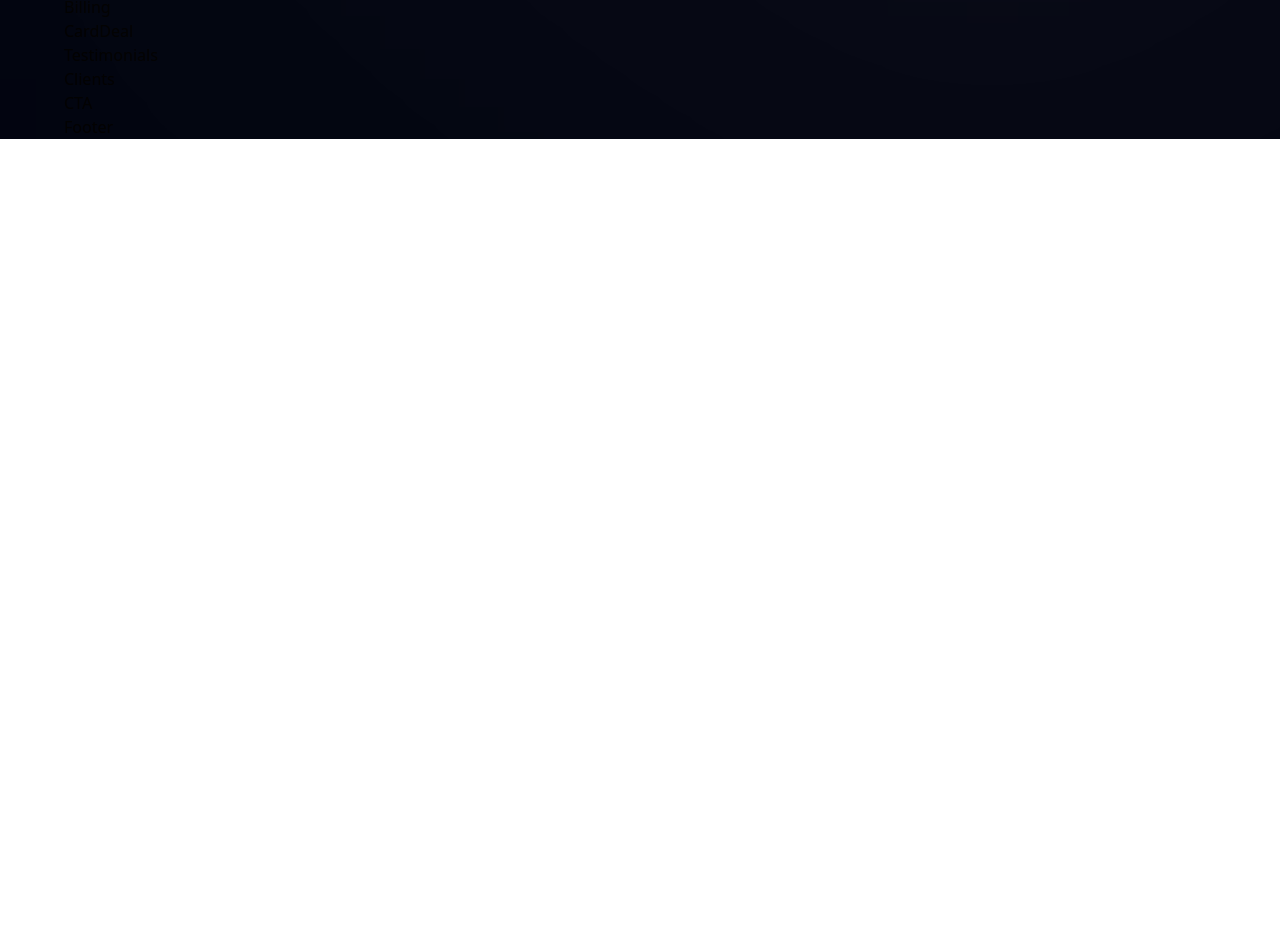
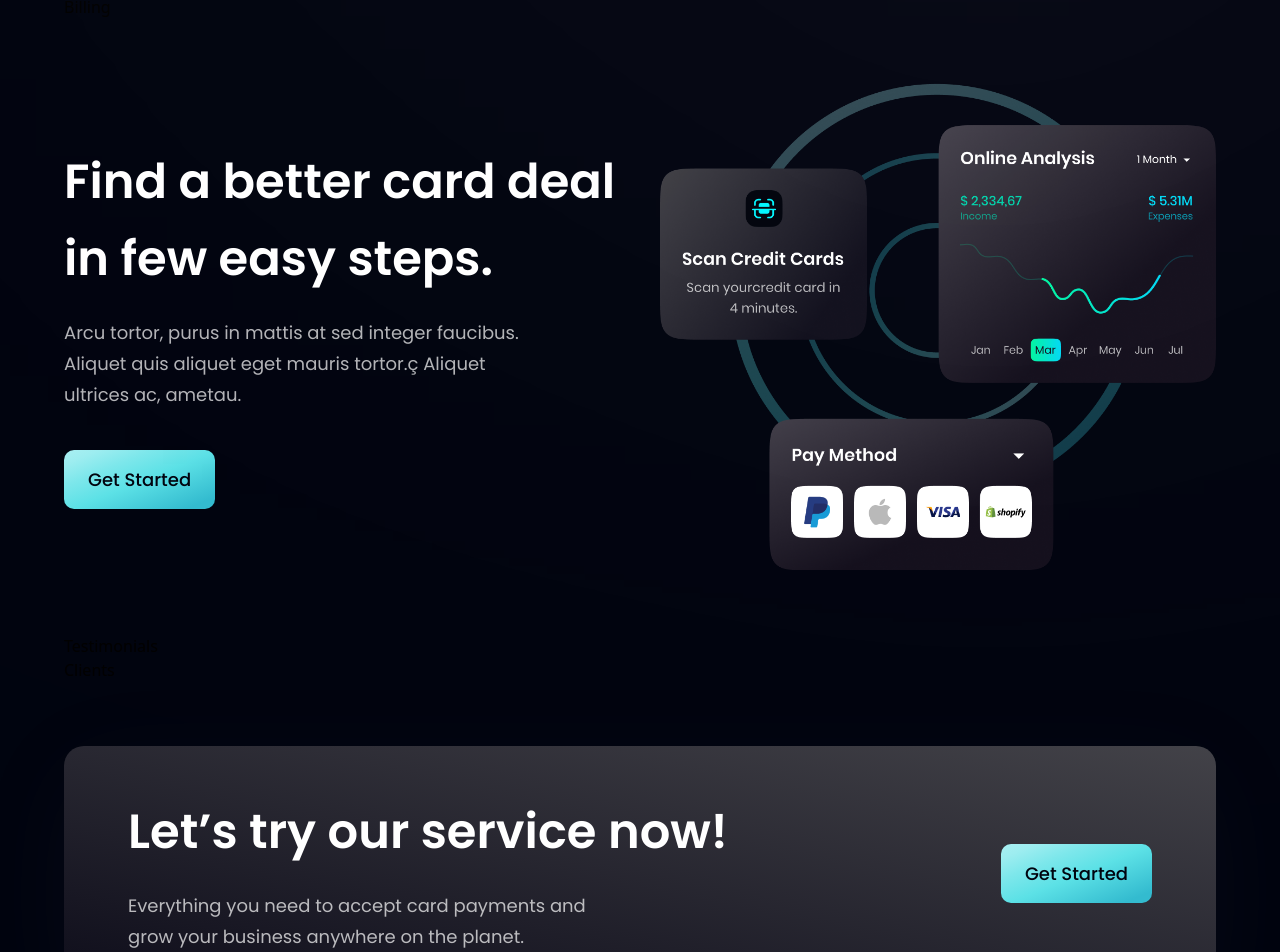
Before and after one commit to danielkingsk/bank-modern-web, a React (Vite) app: page / in a window 1280 px wide. Shown: the part 974-1926 px from the top of the page. Before the commit the page ends 1113 px from the top, so only its background shows below. Built offline with nearby package versions, Linux system fonts and the light colour scheme.

Commit message:
Adding CTA and Card Deals Sections

```diff
--- a/src/components/Button.jsx
+++ b/src/components/Button.jsx
@@ -1,7 +1,9 @@
 import React from "react";
 
-const Button = () => {
-  return <div>Button</div>;
-};
+const Button = ({ styles }) => (
+  <button type="button" className={`py-4 px-6 font-poppins font-medium text-[18px] text-primary bg-blue-gradient rounded-[10px] outline-none ${styles}`}>
+    Get Started
+  </button>
+);
 
 export default Button;
--- a/src/components/CTA.jsx
+++ b/src/components/CTA.jsx
@@ -1,7 +1,20 @@
-import React from "react";
+import styles from "../style";
+import Button from "./Button";
 
-const CTA = () => {
-  return <div>CTA</div>;
-};
+const CTA = () => (
+  <section className={`${styles.flexCenter} ${styles.marginY} ${styles.padding} sm:flex-row flex-col bg-black-gradient-2 rounded-[20px] box-shadow`}>
+    <div className="flex-1 flex flex-col">
+      <h2 className={styles.heading2}>Let’s try our service now!</h2>
+      <p className={`${styles.paragraph} max-w-[470px] mt-5`}>
+        Everything you need to accept card payments and grow your business
+        anywhere on the planet.
+      </p>
+    </div>
+
+    <div className={`${styles.flexCenter} sm:ml-10 ml-0 sm:mt-0 mt-10`}>
+      <Button />
+    </div>
+  </section>
+);
 
 export default CTA;
--- a/src/components/CardDeal.jsx
+++ b/src/components/CardDeal.jsx
@@ -1,7 +1,26 @@
-import React from "react";
+import { card } from "../assets";
+import styles, { layout } from "../style";
+import Button from "./Button";
 
-const CardDeal = () => {
-  return <div>CardDeal</div>;
-};
+const CardDeal = () => (
+  <section className={layout.section}>
+    <div className={layout.sectionInfo}>
+      <h2 className={styles.heading2}>
+        Find a better card deal <br className="sm:block hidden" /> in few easy
+        steps.
+      </h2>
+      <p className={`${styles.paragraph} max-w-[470px] mt-5`}>
+        Arcu tortor, purus in mattis at sed integer faucibus. Aliquet quis
+        aliquet eget mauris tortor.ç Aliquet ultrices ac, ametau.
+      </p>
+
+      <Button styles={`mt-10`} />
+    </div>
+
+    <div className={layout.sectionImg}>
+      <img src={card} alt="billing" className="w-[100%] h-[100%]" />
+    </div>
+  </section>
+);
 
 export default CardDeal;
```
